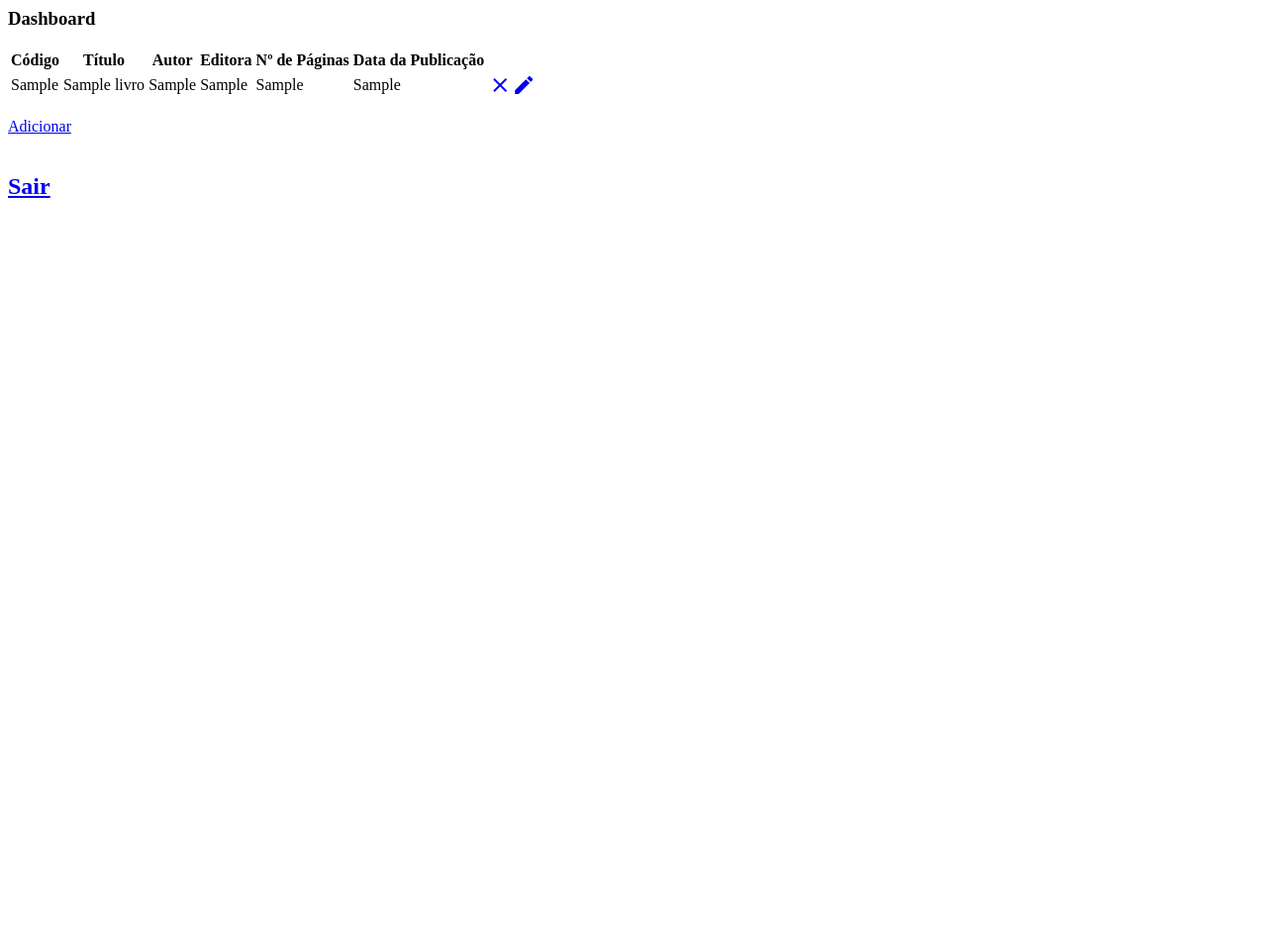
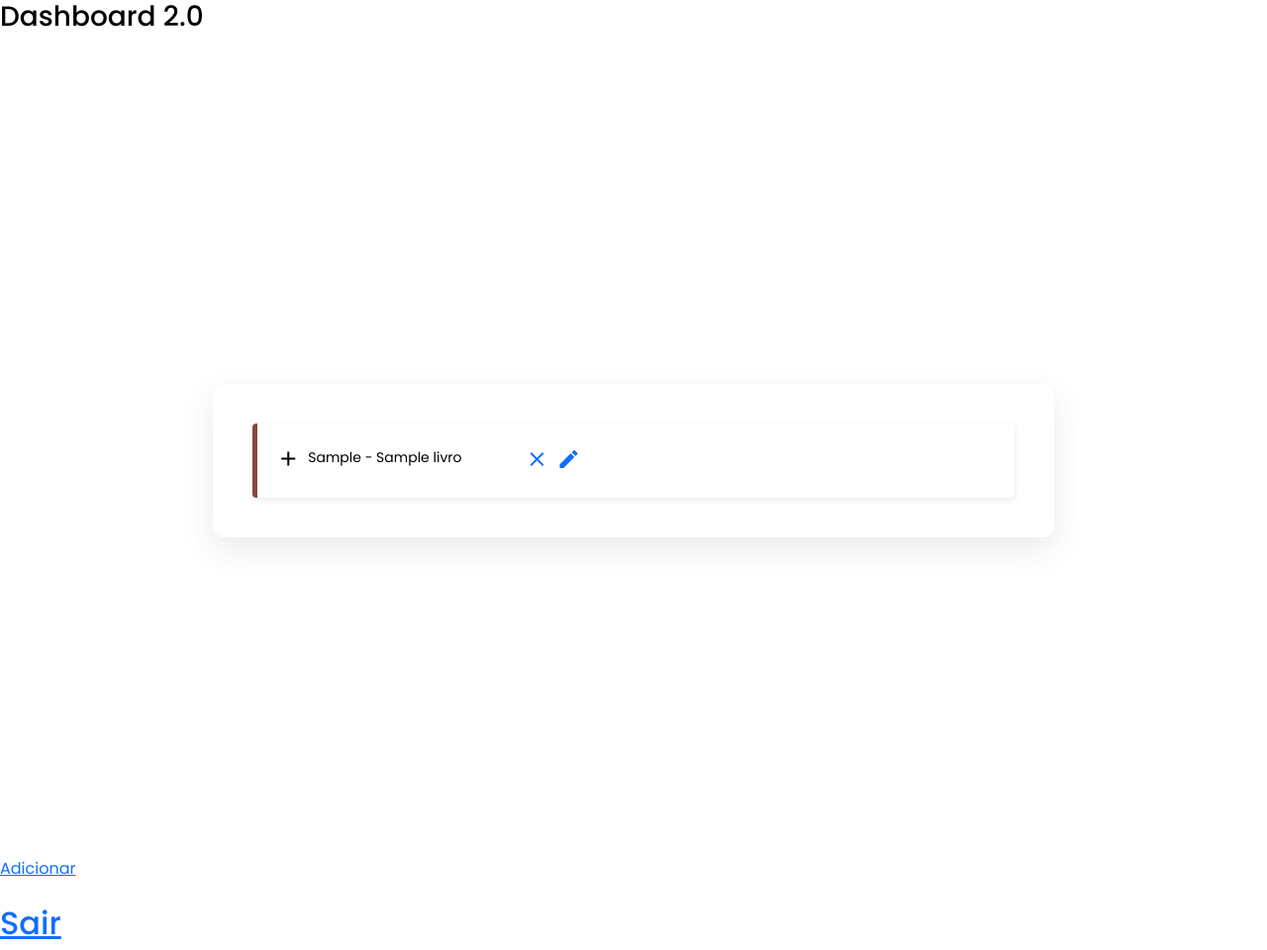
Before and after one commit to ruan-seduc/ProjectLW, a PHP site: page /home.php in a window 1280 px wide. Shown: the whole page at 99% size. Before the commit the page ends 200 px from the top, so only its background shows below. Run offline with PHP 8.4, Linux system fonts and the light colour scheme; the visitor is signed in with stand-in values (Sample User, id 1); tables that the repository leaves empty or names only in its code hold one stand-in row (values such as "Sample post").

Commit message:
Accordion implement and Edit Fix

```diff
--- /dev/null
+++ b/assets/css/accordion.css
@@ -0,0 +1,150 @@
+/*=============== GOOGLE FONTS ===============*/
+@import url("https://fonts.googleapis.com/css2?family=Poppins:wght@400;500;600&display=swap");
+
+/*=============== VARIABLES CSS ===============*/
+:root {
+    /*========== Colors ==========*/
+    --container-color: #FFF;
+    /*========== Font and typography ==========*/
+    --body-font: 'Poppins', sans-serif;
+    --normal-font-size: .938rem;
+    --small-font-size: .813rem;
+    --smaller-font-size: .75rem;
+}
+
+@media screen and (min-width: 968px) {
+    :root {
+        --normal-font-size: 1rem;
+        --small-font-size: .875rem;
+        --smaller-font-size: .813rem;
+    }
+}
+
+/*=============== BASE ===============*/
+* {
+    box-sizing: border-box;
+    padding: 0;
+    margin: 0;
+}
+
+body {
+    font-family: var(--body-font);
+    font-size: var(--normal-font-size);
+    background-color: var(--body-color);
+    color: var(--text-color);
+}
+
+/*=============== LAYOUT ===============*/
+.container {
+    max-width: 968px;
+    margin-left: 1rem;
+    margin-right: 1rem;
+}
+
+/*=============== ACCORDION ===============*/
+.accordion {
+    display: grid;
+    align-content: center;
+    height: 100vh;
+}
+
+.accordion__container {
+    display: grid;
+    row-gap: .75rem;
+    padding: 2rem 1rem;
+    background-color: var(--container-color);
+    border-radius: .5rem;
+    box-shadow: 0 12px 32px rgba(51, 51, 51, 0.1);
+}
+
+.accordion__title {
+    font-size: var(--small-font-size);
+    color: var(--title-color);
+    font-weight: 400;
+    margin-top: .15rem;
+    transition: .2s;
+}
+
+.accordion__header {
+    display: flex;
+    column-gap: .5rem;
+    padding: 1.25rem 1.25rem 1.25rem 1rem;
+    cursor: pointer;
+}
+
+.accordion__description {
+    padding: 0 1.25rem 1.25rem 3rem;
+    font-size: var(--smaller-font-size);
+}
+
+.accordion__icon {
+    font-size: 1.5rem;
+    height: max-content;
+    color: var(--title-color);
+    transition: .3s;
+}
+
+.accordion__item {
+    box-shadow: 0 2px 6px rgba(38, 38, 38, 0.1);
+    background-color: var(--container-color);
+    border-radius: .25rem;
+    position: relative;
+    transition: all .25s ease;
+}
+
+.accordion__item::after {
+    content: '';
+    background-color: rgb(135, 71, 64);
+    width: 5px;
+    height: 100%;
+    position: absolute;
+    top: 0;
+    left: 0;
+    border-radius: .25rem 0 0 .25rem;
+}
+
+.accordion__content {
+    overflow: hidden;
+    height: 0;
+    transition: all .25s ease;
+}
+
+/*Rotate icon and add font weight to titles*/
+.accordion-open .accordion__icon {
+    transform: rotate(45deg);
+}
+
+.accordion-open .accordion__title {
+    font-weight: 600;
+}
+
+/*=============== MEDIA QUERIES ===============*/
+/* For medium devices */
+@media screen and (min-width: 576px) {
+    .accordion__container {
+        width: 90%;
+        padding: 2.5rem;
+        justify-self: center;
+        border-radius: .75rem;
+    }
+
+    .accordion__header {
+        padding: 1.5rem;
+    }
+
+    .accordion__title {
+        padding-right: 3.5rem;
+    }
+
+    .accordion__description {
+        padding: 0 4rem 1.25rem 3.5rem;
+    }
+}
+
+/* For large devices */
+@media screen and (min-width: 968px) {
+    .container {
+        margin-left: auto;
+        margin-right: auto;
+    }
+}
--- /dev/null
+++ b/assets/js/main.js
@@ -0,0 +1,37 @@
+/*=============== ACCORDION ===============*/
+const accordionItems = document.querySelectorAll('.accordion__item')
+
+// 1. Selecionar cada item
+accordionItems.forEach((item) => {
+    const accordionHeader = item.querySelector('.accordion__header')
+
+    // 2. Selecionar cada click
+    accordionHeader.addEventListener('click', () => {
+        // 7. Criar a variável
+        const openItem = document.querySelector('.accordion-open')
+
+        // 5. Chamar a funcao toggle item
+        toggleItem(item)
+
+        // 8. Validar se a classe existe
+        if (openItem && openItem !== item) {
+            toggleItem(openItem)
+        }
+    })
+})
+
+// 3. Criar uma funcao const
+const toggleItem = (item) => {
+    // 3.1 Criar a variavel
+    const accordionContent = item.querySelector('.accordion__content')
+
+    // 6. Se existir outro elemento que contenha a classe accordion-open, remova sua classe
+    if (item.classList.contains('accordion-open')) {
+        accordionContent.removeAttribute('style')
+        item.classList.remove('accordion-open')
+    } else {
+        // 4. Pegar o height maximo do container
+        accordionContent.style.height = accordionContent.scrollHeight + 'px'
+        item.classList.add('accordion-open')
+    }
+}
--- a/home.php
+++ b/home.php
@@ -15,52 +15,64 @@
 ?>
 
 <!DOCTYPE html>
-<html>
+<html lang="pt-br">
+
 <head>
     <!--Import Google Icon Font-->
-   <link href="https://fonts.googleapis.com/icon?family=Material+Icons" rel="stylesheet">
+    <link href="https://fonts.googleapis.com/icon?family=Material+Icons" rel="stylesheet">
+    <!--Bootstrap CSS-->
+    <link href="https://cdn.jsdelivr.net/npm/bootstrap@5.2.0-beta1/dist/css/bootstrap.min.css" rel="stylesheet"
+        integrity="sha384-0evHe/X+R7YkIZDRvuzKMRqM+OrBnVFBL6DOitfPri4tjfHxaWutUpFmBp4vmVor" crossorigin="anonymous">
+    <!--Accordion CSS and boxicons-->
+    <link rel="stylesheet" href="assets/css/accordion.css">
+    <link rel="stylesheet" href="https://cdn.jsdelivr.net/npm/boxicons@latest/css/boxicons.min.css">
+
+    <!--Custom CSS-->
+    <link rel="stylesheet" href="assets/css/styles.css">
     <!--meta-->
     <meta name="viewport" content="width=device-width, initial-scale=1.0" />
 </head>
+
 <body>
     <div>
-        <h3 class="center">Dashboard</h3>
-        <table>
-            <thead>
-                <tr>
-                    <th>Código</th>
-                    <th>Título</th>
-                    <th>Autor</th>
-                    <th>Editora</th>
-                    <th>Nº de Páginas</th>
-                    <th>Data da Publicação</th>
+        <h3 class="center">Dashboard 2.0</h3>
+        <br>
 
-                </tr>
-            </thead>
+        <section class='accordion container'>
+            <div class='accordion__container'>
 
-            <tbody>
                 <?php
                  while( $res = mysqli_fetch_array($resultado)){
-                    echo "<tr>   ";
-                    echo "<td>". $res['codigo'] ."</td>";
-                    echo "<td>".$res['titulo']."</td>";
-                    echo "<td>". $res['autor'] ."</td>";
-                    echo "<td>". $res['editora'] ."</td>";
-                    echo "<td>". $res['paginas'] ."</td>";
-                    echo "<td>". $res['publicacao'] ."</td>";
-                    echo "<td>";
-                    echo "<a href='deletar.php?codigo=". $res['codigo'] ."' class='btn-floating red'><i class='material-icons'>close</i></a>";
-                    echo "<a href='editar.php?codigo=". $res['codigo'] ."' class='btn-floating grenn'><i class='material-icons'>edit</i></a>";
-                    echo "</td>";
-                    echo "</tr>";
+                    echo "
+                        <div class='accordion__item'>
+                            <header class='accordion__header'>
+                                <i class='bx bx-plus accordion__icon'></i>
+                                <h3 class='accordion__title'>". $res['codigo']. " - ". $res['titulo']. "</h3>
+                                <a href='deletar.php?codigo=". $res['codigo'] ."' class='btn-floating red'><i class='material-icons'>close</i></a>
+                                <a href='editar.php?codigo=". $res['codigo'] ."' class='btn-floating grenn'><i class='material-icons'>edit</i></a>
+                                </header>
+                                <div class='accordion__content'>
+                                <p class='accordion__description'>
+                                    Autor: ".$res['autor']."<br>
+                                    Editora: ".$res['editora']."<br>
+                                    Nº de Páginas: ".$res['paginas']."<br>
+                                    Data de Publicação: ".$res['publicacao']."
+                                </p>
+                            </div>
+                        </div>";
                 }
+                ?>
+            </div>
+        </section>
 
-                ?>
-            </tbody>
-        </table>
-        <br>
-        <a href="adicionar.php" >Adicionar</a><br><br>
+        <a href="adicionar.php">Adicionar</a><br><br>
         <h2><a href="logout.php">Sair</a></h2>
     </div>
+
+    <script src="https://cdn.jsdelivr.net/npm/bootstrap@5.2.0-beta1/dist/js/bootstrap.bundle.min.js"
+        integrity="sha384-pprn3073KE6tl6bjs2QrFaJGz5/SUsLqktiwsUTF55Jfv3qYSDhgCecCxMW52nD2" crossorigin="anonymous">
+    </script>
+    <script src="assets/js/main.js"></script>
 </body>
+
 </html>
```
Also changed, not shown: editar.php (+6 -5 lines), home2.0.php (deleted, +0 -101 lines), homeOld.php (added, +66 -0 lines).
